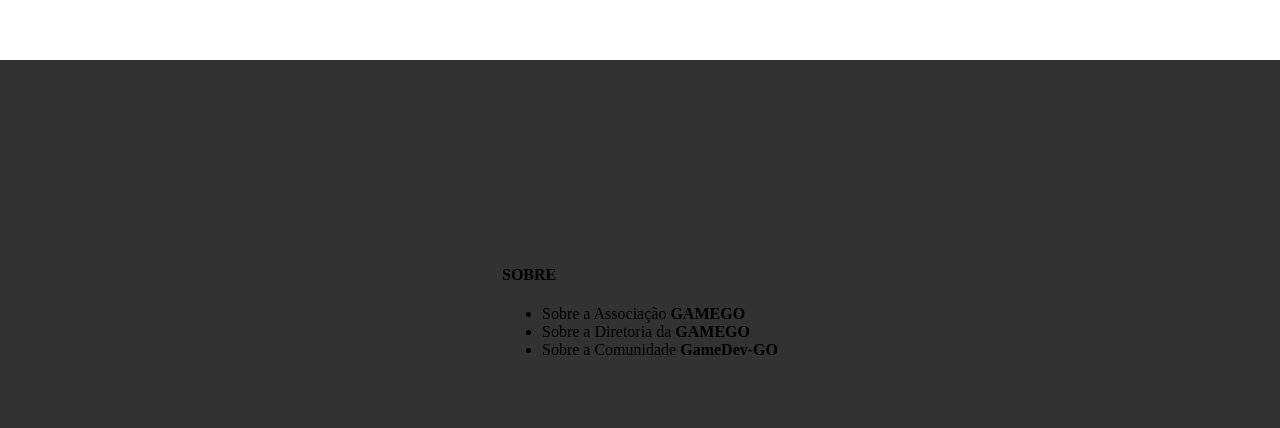
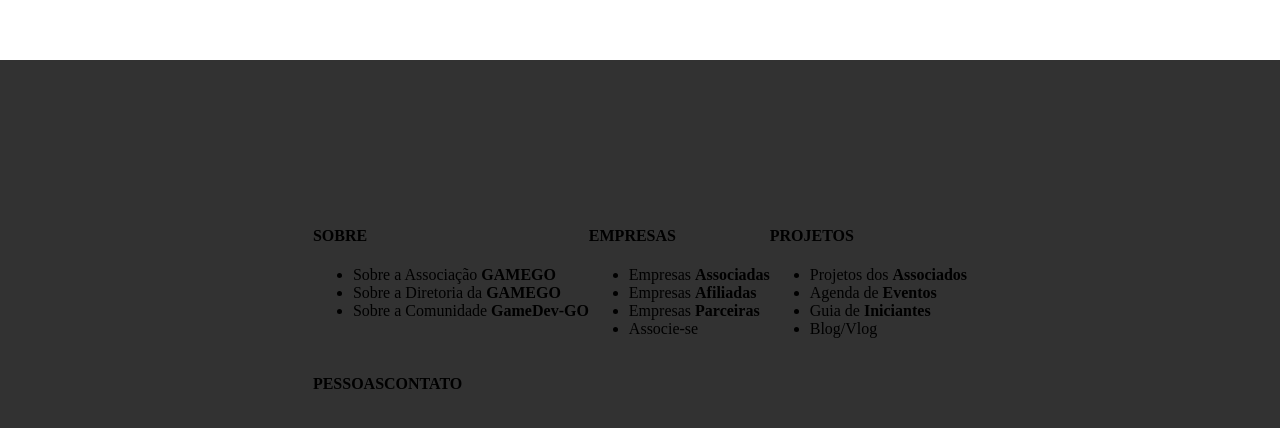
Before and after one commit to Gustavo-Christino/GAMEGO-Portal, a plain HTML site: page index.html in a window 1280 px wide. Shown: the part 740-1168 px from the top of the page. Drawn offline with Linux system fonts and the light colour scheme.

Commit message:
Update index.html

```diff
--- a/index.html
+++ b/index.html
@@ -92,8 +92,32 @@
             <li>Sobre a Comunidade <b>GameDev-GO</b></li>
           </ul>
         </div>
+        <div>
+          <h4>EMPRESAS</h4>
+          <ul>
+            <li>Empresas <b>Associadas</b></li>
+            <li>Empresas <b>Afiliadas</b></li>
+            <li>Empresas <b>Parceiras</b></li>
+            <li>Associe-se</li>
+          </ul>
+        </div>
+        <div>
+          <h4>PROJETOS</h4>
+          <ul>
+            <li>Projetos dos <b>Associados</b></li>
+            <li>Agenda de <b>Eventos</b></li>
+            <li>Guia de <b>Iniciantes</b></li>
+            <li>Blog/Vlog</li>
+          </ul>
+        </div>
       </div>
       <div style="display:flex;flex-direction:row;">
+        <div>
+          <h4>PESSOAS</h4>
+        </div>
+        <div>
+          <h4>CONTATO</h4>
+        </div>
       </div>
     </div>
   </div>
```
